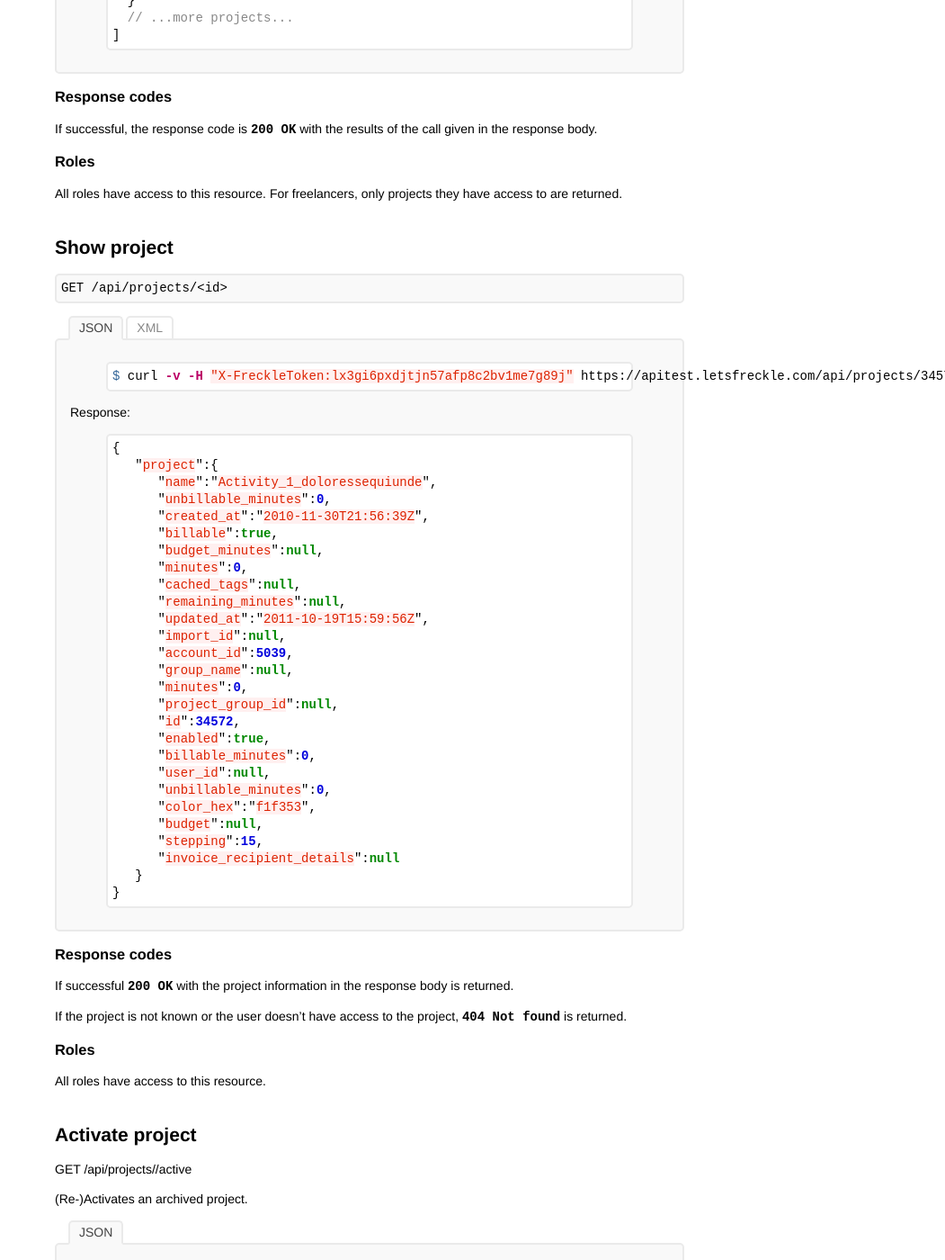
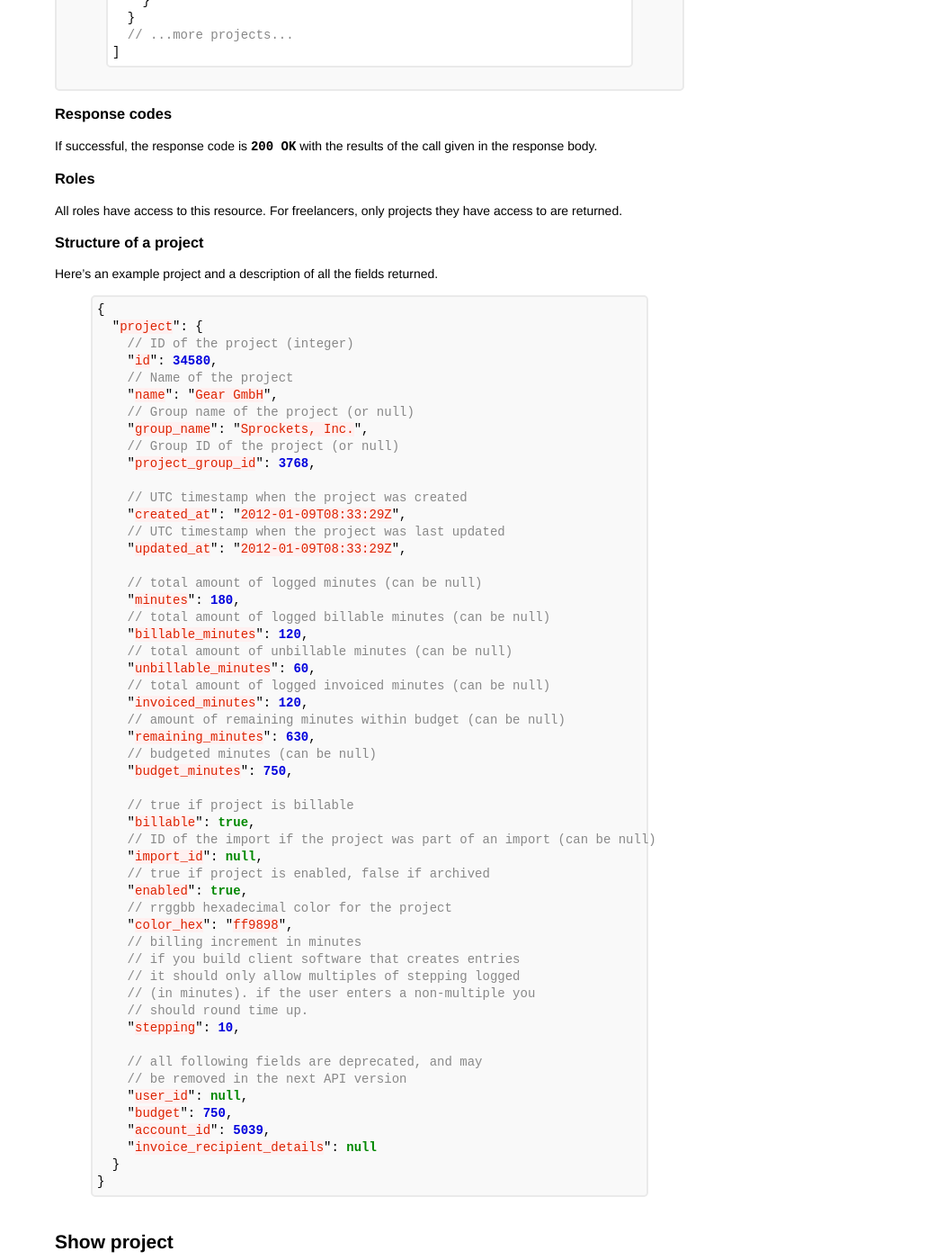
Before and after one commit to cheerful/freckle-apidocs, a Jekyll site: the page built from projects.md, in a window 1280 px wide and 1400 px high, scrolled down 1033 px. Shown: the whole window at 90% size, without its empty margins (229-1280 px from the left). Built offline with Jekyll 4.4.1, drawn with Linux system fonts in a browser that asks for light colours; nearby versions of some CDN libraries; Markdown is read by kramdown in place of the engine named in the settings; some of the changed text lies outside the part shown.

Commit message:
add explanation of project fields

```diff
--- a/projects.md
+++ b/projects.md
@@ -21,6 +21,9 @@ The projects resource returns projects accessible by the user. For all roles exc
   <div class="xml">XML</div>
 </div>
 <div class="tab json active">
+Example request (<a href="http://apitest.developer.letsfreckle.com/hurls/fad3d73a5f2d60de3a41397d330e75856beeaddd/147e67ebb705a6a4a60bbf5f6b38883bc9f906b7">try live</a>):
+
+
 {% highlight sh %}
 $ curl -v -H "X-FreckleToken:lx3gi6pxdjtjn57afp8c2bv1me7g89j" https://apitest.letsfreckle.com/api/projects.json
 {% endhighlight %}
@@ -108,6 +111,65 @@ If successful, the response code is **`200 OK`** with the results of the call gi
 ### Roles
 
 All roles have access to this resource. For freelancers, only projects they have access to are returned.
+
+### Structure of a project
+
+Here's an example project and a description of all the fields returned.
+
+{% highlight js %}
+{
+  "project": {
+    // ID of the project (integer)
+    "id": 34580,
+    // Name of the project
+    "name": "Gear GmbH",
+    // Group name of the project (or null)
+    "group_name": "Sprockets, Inc.",
+    // Group ID of the project (or null)
+    "project_group_id": 3768,
+
+    // UTC timestamp when the project was created
+    "created_at": "2012-01-09T08:33:29Z",
+    // UTC timestamp when the project was last updated
+    "updated_at": "2012-01-09T08:33:29Z",
+
+    // total amount of logged minutes (can be null)
+    "minutes": 180,
+    // total amount of logged billable minutes (can be null)
+    "billable_minutes": 120,
+    // total amount of unbillable minutes (can be null)
+    "unbillable_minutes": 60,
+    // total amount of logged invoiced minutes (can be null)
+    "invoiced_minutes": 120,
+    // amount of remaining minutes within budget (can be null)
+    "remaining_minutes": 630,
+    // budgeted minutes (can be null)
+    "budget_minutes": 750,
+
+    // true if project is billable
+    "billable": true,
+    // ID of the import if the project was part of an import (can be null)
+    "import_id": null,
+    // true if project is enabled, false if archived
+    "enabled": true,
+    // rrggbb hexadecimal color for the project
+    "color_hex": "ff9898",
+    // billing increment in minutes
+    // if you build client software that creates entries
+    // it should only allow multiples of stepping logged
+    // (in minutes). if the user enters a non-multiple you
+    // should round time up.
+    "stepping": 10,
+
+    // all following fields are deprecated, and may
+    // be removed in the next API version
+    "user_id": null,
+    "budget": 750,
+    "account_id": 5039,
+    "invoice_recipient_details": null
+  }
+}
+{% endhighlight %}
 
 <a id="read"></a>Show project
 -------------
```
